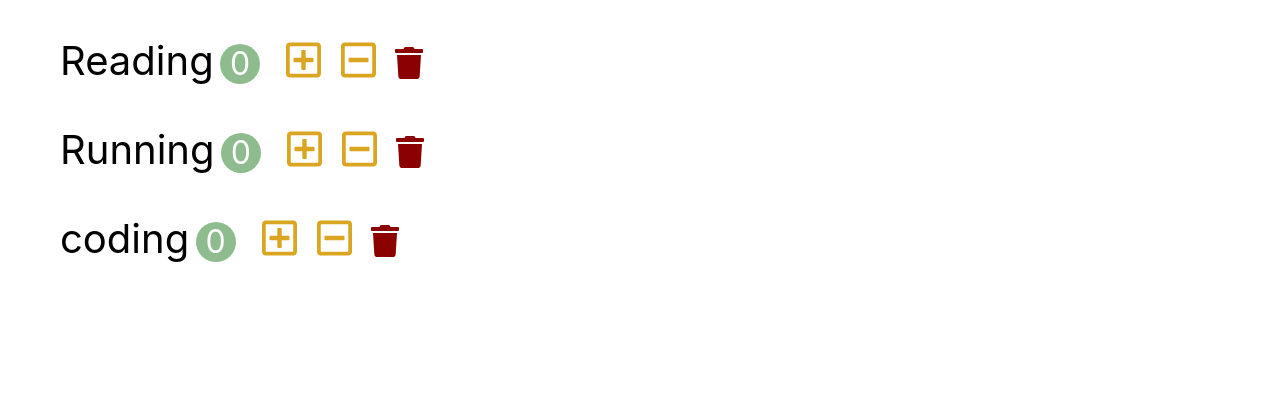
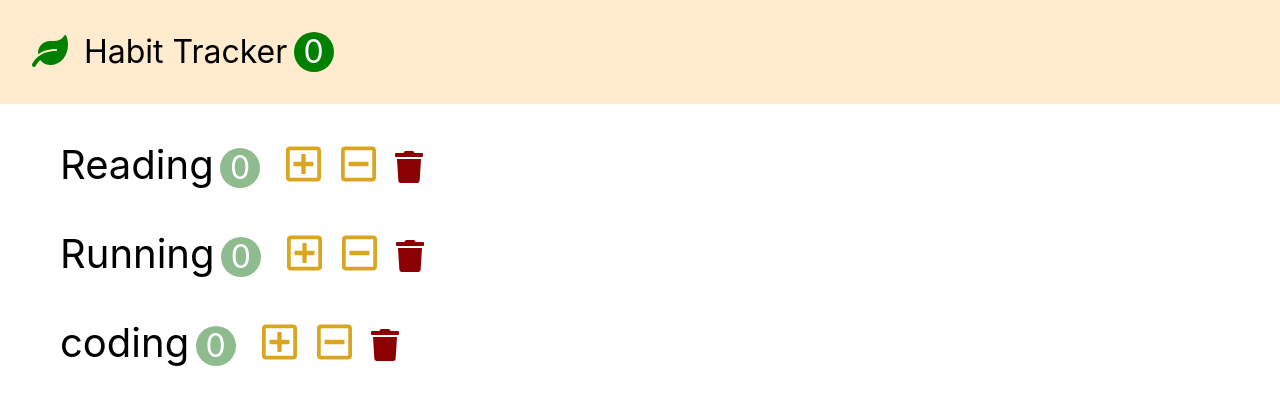
Before and after one commit to younchong/TIL, a React (Create React App) app in the folder React/dream_coding/react-basic/habit-tracker/: page / in a window 1280 px wide. Shown: the top 404 px of the page. Built offline with nearby package versions, Linux system fonts and the light colour scheme.

Commit message:
21.12.09 TIL React nav component

```diff
--- a/React/dream_coding/react-basic/habit-tracker/src/app.css
+++ b/React/dream_coding/react-basic/habit-tracker/src/app.css
@@ -1,7 +1,35 @@
+* {
+  box-sizing: border-box;
+}
+
 button {
   outline: none;
   border: 0;
   cursor: pointer;
+}
+
+.navbar {
+  font-size: 2rem;
+  padding: 1em;
+  background-color: blanchedalmond;
+}
+
+.navbar-logo {
+  color: green;
+  margin-right: 0.5em;
+}
+
+.navbar-count {
+  display: inline-block;
+  text-align: center;
+  font-size: 2rem;
+  width: 2.5rem;
+  height: 2.5rem;
+  line-height: 2.5rem;
+  margin-left: 0.2em;
+  background-color: green;
+  color: white;
+  border-radius: 50%;
 }
 
 .habit {
--- a/React/dream_coding/react-basic/habit-tracker/src/app.jsx
+++ b/React/dream_coding/react-basic/habit-tracker/src/app.jsx
@@ -1,8 +1,52 @@
 import './app.css';
 import Habits from './components/habits';
+import React, { Component } from 'react';
+import Navbar from './components/navbar';
 
-function App() {
-  return <Habits />;
+class App extends Component {
+  state = {
+    habits: [
+      { id: 1, name: "Reading", count: 0 },
+      { id: 2, name: "Running", count: 0 },
+      { id: 3, name: "coding", count: 0 },
+    ]
+  }
+
+  handleIncrement = habit => {
+    const habits = [...this.state.habits];
+    const index = habits.indexOf(habit);
+    habits[index].count++;
+    this.setState({ habits: habits });
+  }
+  handleDecrement = habit => {
+    const habits = [...this.state.habits];
+    const index = habits.indexOf(habit);
+    const count = habits[index].count - 1;
+    habits[index].count = count < 0 ? 0 : count;
+    this.setState({ habits });
+  }
+  handleDelete = habit => {
+    const habits = this.state.habits.filter(item => item.id !== habit.id);
+    this.setState({ habits });
+  }
+
+  render() {
+    return (
+      <>
+        <Navbar
+          totalCount={this.state.habits.filter(item => item.count > 0).length}
+        />
+        <Habits
+          habits={this.state.habits}
+          onIncrement={this.handleIncrement}
+          onDecrement={this.handleDecrement}
+          onDelete={this.handleDelete}
+        />
+
+      </>
+    )
+  }
+
 }
 
 export default App;
--- a/React/dream_coding/react-basic/habit-tracker/src/components/habits.jsx
+++ b/React/dream_coding/react-basic/habit-tracker/src/components/habits.jsx
@@ -2,43 +2,17 @@
 import Habit from "./habit";
 
 class Habits extends Component {
-  state = {
-    habits: [
-      { id: 1, name: "Reading", count: 0 },
-      { id: 2, name: "Running", count: 0 },
-      { id: 3, name: "coding", count: 0 },
-    ]
-  }
-
-  handleIncrement = habit => {
-    const habits = [...this.state.habits];
-    const index = habits.indexOf(habit);
-    habits[index].count++;
-    this.setState({ habits: habits });
-  }
-  handleDecrement = habit => {
-    const habits = [...this.state.habits];
-    const index = habits.indexOf(habit);
-    const count = habits[index].count - 1;
-    habits[index].count = count < 0 ? 0 : count;
-    this.setState({ habits });
-  }
-  handleDelete = habit => {
-    const habits = this.state.habits.filter(item => item.id !== habit.id);
-    this.setState({ habits });
-  }
-
 
   render() {
     return (
       <ul>
-        {this.state.habits.map(habit => (
+        {this.props.habits.map(habit => (
           <Habit
             key={habit.id}
             habit={habit}
-            onIncrement={this.handleIncrement}
-            onDecrement={this.handleDecrement}
-            onDelete={this.handleDelete}
+            onIncrement={this.props.onIncrement}
+            onDecrement={this.props.onDecrement}
+            onDelete={this.props.onDelete}
           />
         ))}
       </ul>
--- /dev/null
+++ b/React/dream_coding/react-basic/habit-tracker/src/components/navbar.jsx
@@ -0,0 +1,18 @@
+import React, { Component } from 'react';
+
+class Navbar extends Component {
+
+  render() {
+    return (
+      <>
+        <header className="navbar">
+          <i className="navbar-logo fas fa-leaf"></i>
+          <span>Habit Tracker</span>
+          <span className="navbar-count">{this.props.totalCount}</span>
+        </header>
+      </>
+    );
+  }
+}
+
+export default Navbar;
```
